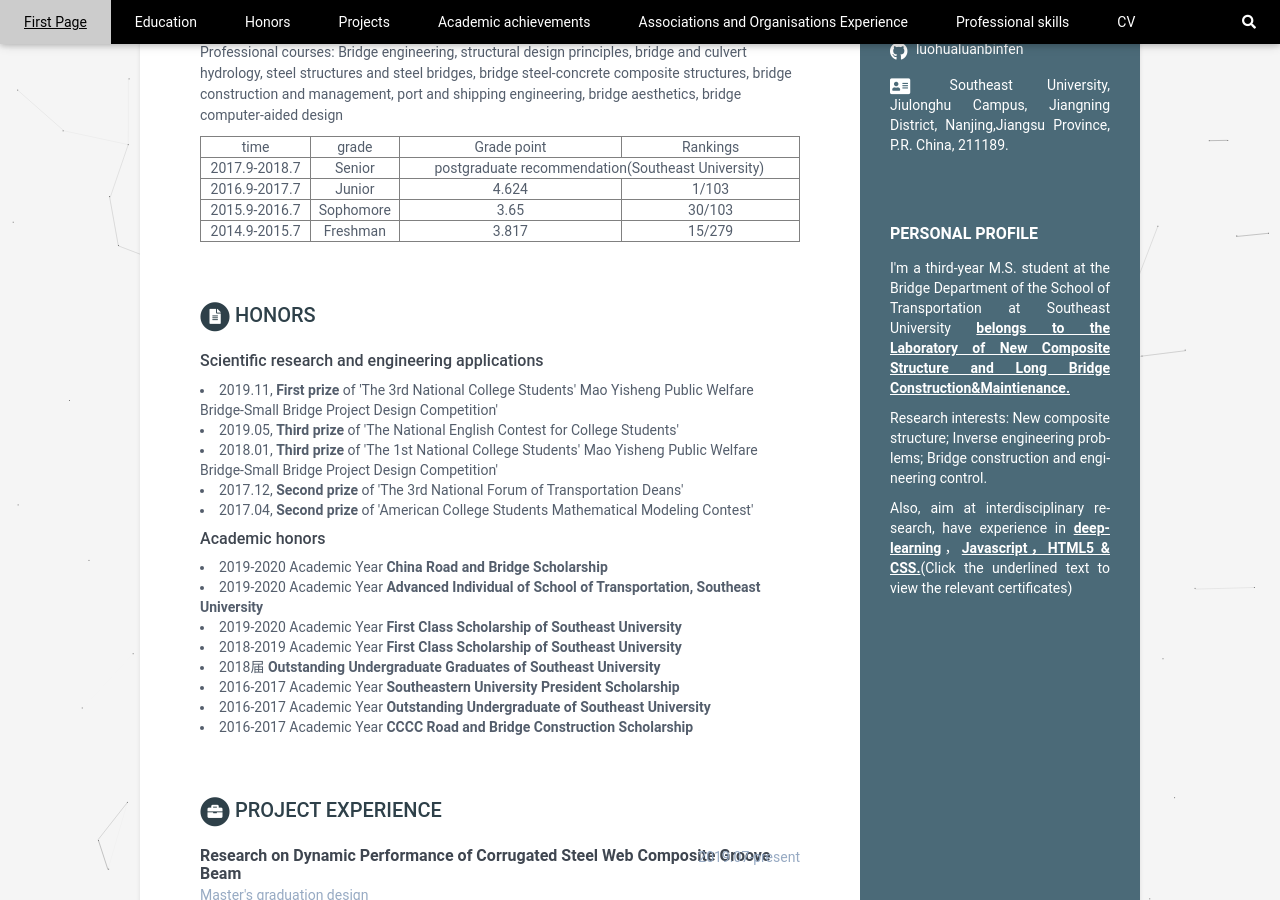
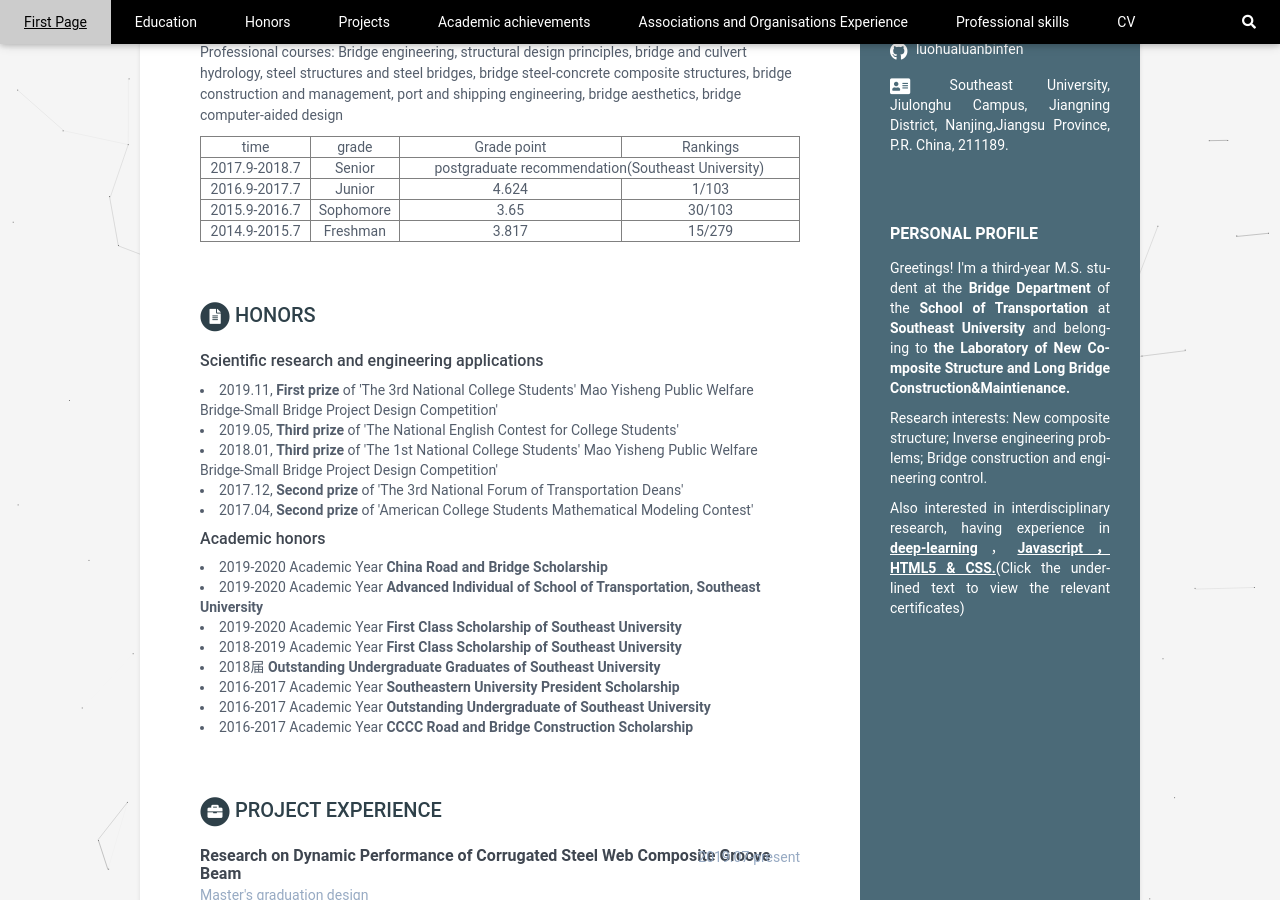
Before and after one commit to luohualuanbinfen/CV_EN, a Jekyll site: the page built from index.html, in a window 1280 px wide and 900 px high, scrolled down 370 px. Built offline with Jekyll 4.4.1, drawn with Linux system fonts in a browser that asks for light colours.

Commit message:
Update interests.html

```diff
--- a/_includes/interests.html
+++ b/_includes/interests.html
@@ -9,9 +9,9 @@
   <ul class="list-unstyled interests-list">
     {% for interest in interests %}
 
-      <li>I'm a third-year M.S. student at the Bridge Department of the School of Transportation at Southeast University <a href="https://mp.weixin.qq.com/s/6URtYgNhKh2wmaegpLi0JQ"><b><u>belongs to the Laboratory of New Co&shy;mposite Structure and Long Bridge Construction&Mainti&shy;enance.</u></b></a></li>
+      <li>Greetings! I'm a third-year M.S. student at the <b>Bridge Department</b> of the <b>School of Transportation</b> at <b>Southeast University</b> and  belonging to <b>the Laboratory of New Co&shy;mposite Structure and Long Bridge Construction&Mainti&shy;enance.</b></li>
       <li>Research interests: New composite structure; Inverse engineering problems; Bridge construction and engineering control.</li>
-      <li>Also, aim at interdisciplinary research, have experience in <a href="https://coursera.org/share/d6cd0aa67e414c0a7ddf23db8758deae"><b><u>deep-learning</u></b></a>，<a href="https://coursera.org/share/cc9ef0a0042bf10c00a79bfb5cddb432"><b><u>Javascript，HTML5 & CSS.</u></b></a>(Click the underlined text to view the relevant certificates)</li>
+      <li>Also interested in interdisciplinary research, having experience in <a href="https://coursera.org/share/d6cd0aa67e414c0a7ddf23db8758deae"><b><u>deep-learning</u></b></a>，<a href="https://coursera.org/share/cc9ef0a0042bf10c00a79bfb5cddb432"><b><u>Javascript，HTML5 & CSS.</u></b></a>(Click the underlined text to view the relevant certificates)</li>
 
     {% endfor %}
   </ul>
```
